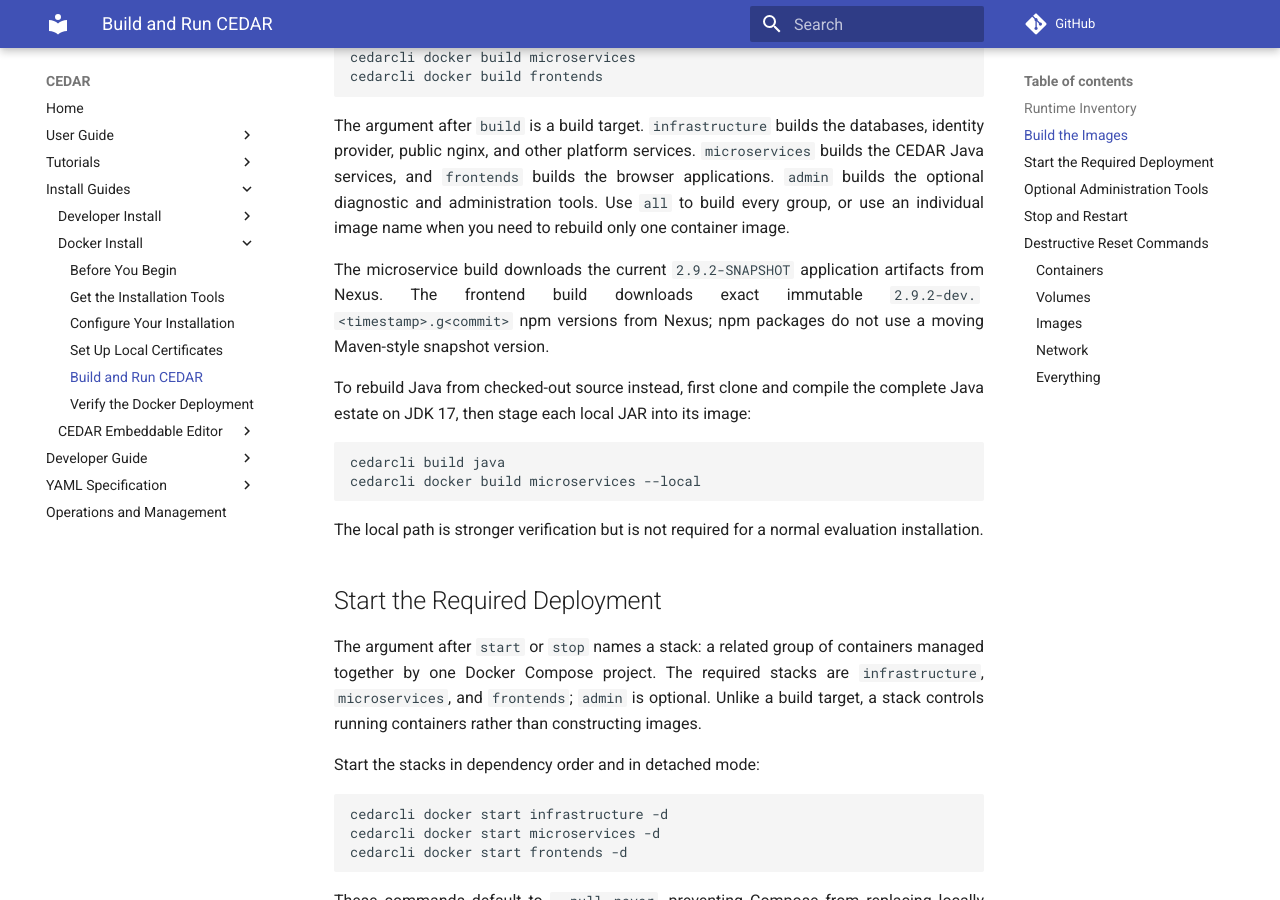
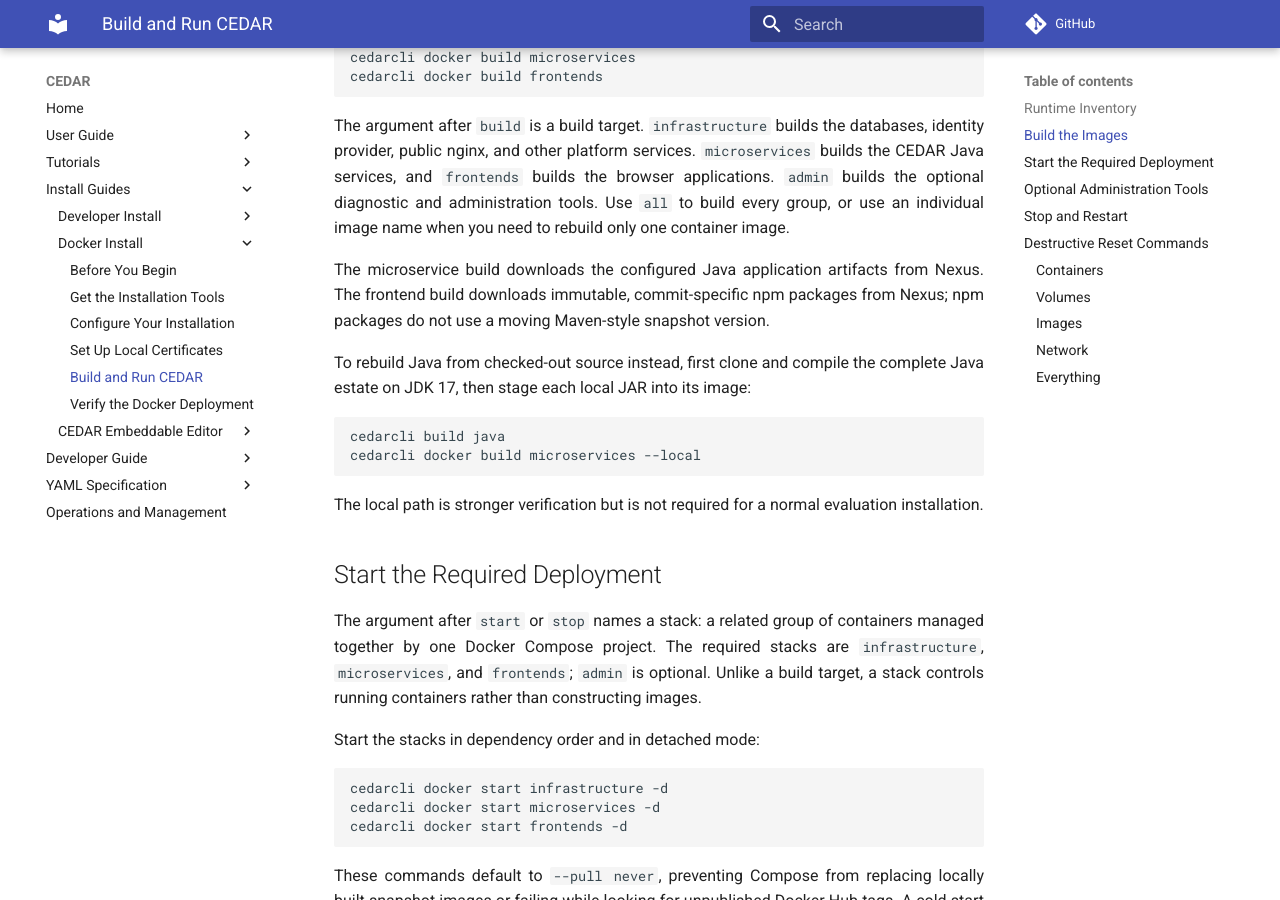
Before and after one commit to metadatacenter/cedar-mkdocs, an MkDocs documentation site: the page built from docs/install-docker-eval/build-and-run.md, in a window 1280 px wide and 900 px high, scrolled down 1050 px. Built offline with MkDocs 1.6.1 and Material for MkDocs 9.7.7, drawn with Linux system fonts in a browser that asks for light colours; comment, search, counter and statistics services are not loaded.

Commit message:
docs: remove release-specific Docker artifact versions

```diff
--- a/docs/install-docker-eval/build-and-run.md
+++ b/docs/install-docker-eval/build-and-run.md
@@ -40,9 +40,9 @@
 administration tools. Use `all` to build every group, or use an individual image name when you need
 to rebuild only one container image.
 
-The microservice build downloads the current `2.9.2-SNAPSHOT` application artifacts from Nexus. The
-frontend build downloads exact immutable `2.9.2-dev.<timestamp>.g<commit>` npm versions from Nexus;
-npm packages do not use a moving Maven-style snapshot version.
+The microservice build downloads the configured Java application artifacts from Nexus. The frontend
+build downloads immutable, commit-specific npm packages from Nexus; npm packages do not use a
+moving Maven-style snapshot version.
 
 To rebuild Java from checked-out source instead, first clone and compile the complete Java estate on
 JDK 17, then stage each local JAR into its image:
```
